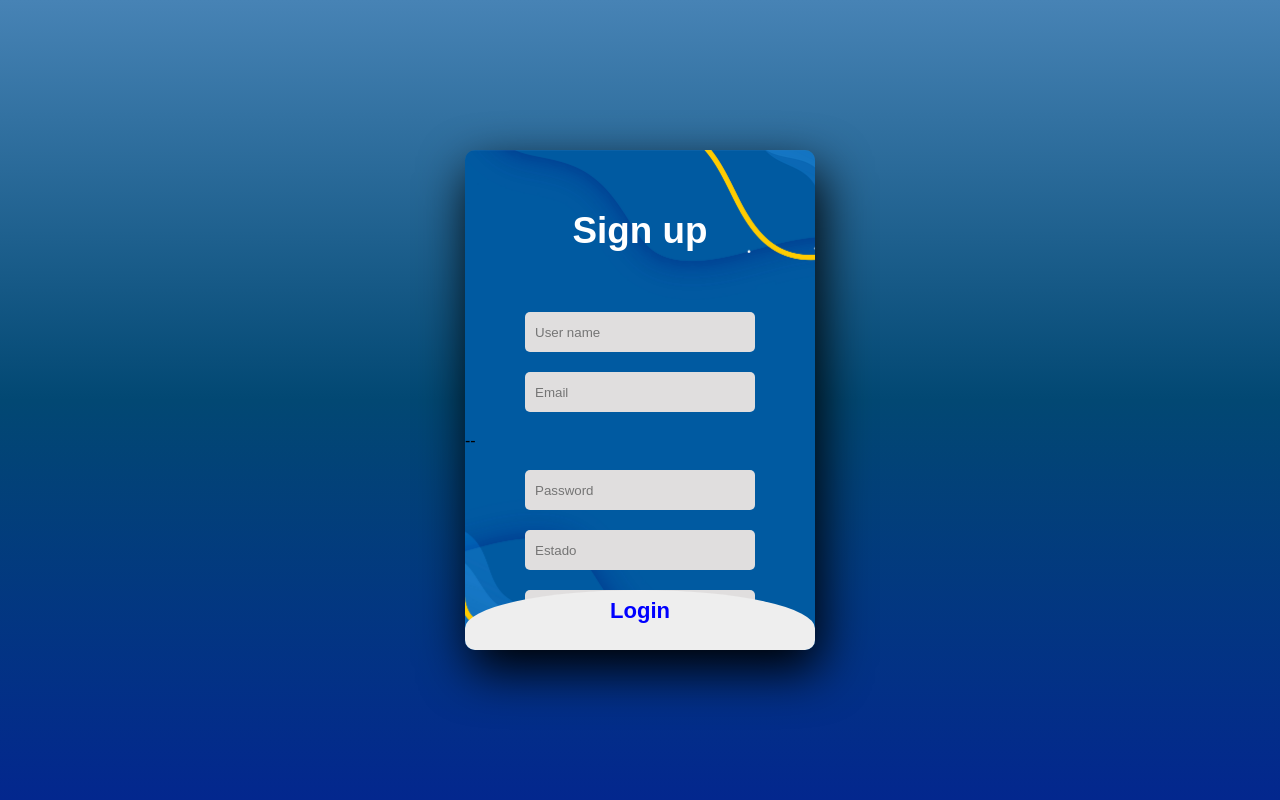
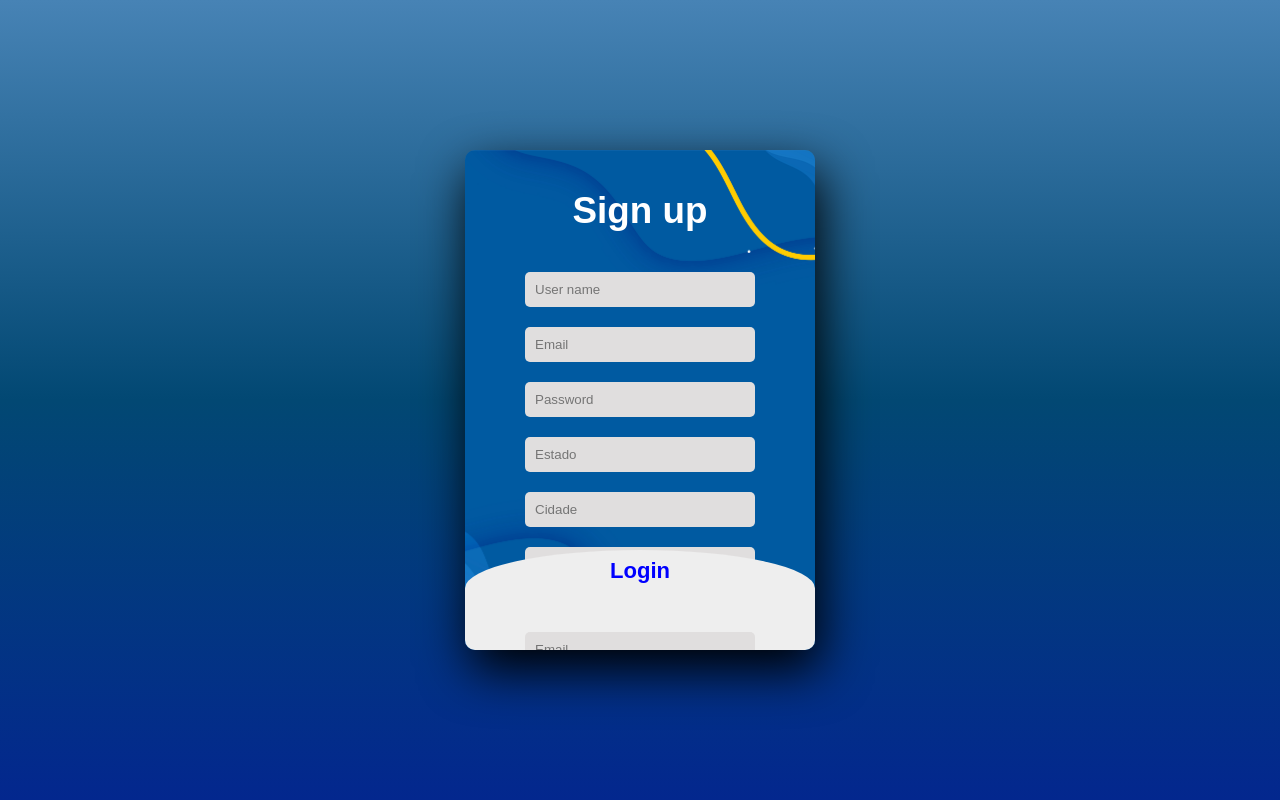
Before and after one commit to dev-lud/seguran-a, a plain HTML site: page index.html in a window 1280 px wide. Drawn offline with Linux system fonts and the light colour scheme.

Commit message:
first commit

```diff
--- a/css/slidetyle.css
+++ b/css/slidetyle.css
@@ -34,7 +34,7 @@ label{
     font-size: 2.3rem;
     justify-content: center;
     display: flex;
-    margin: 60px;
+    margin: 40px;
     font-weight: bold;
     cursor: pointer;
     transition: .5s ease-in-out;
@@ -42,7 +42,7 @@ label{
 
 input{
     width: 60%;
-    height: 20px;
+    height: s0px;
     background: #e0dede;
     justify-content: center;
     display: flex;
--- a/index.html
+++ b/index.html
@@ -17,10 +17,10 @@
             <label for="chk" aria-hidden="true">Sign up</label>
             <input type="text" name="txt" placeholder="User name" required="">
             <input type="email" name="email" placeholder="Email" required="">
-            --<input type="Password" name="pswd" placeholder="Password" required="">
-            <input type="text" name="txt" placeholder="Estado" required="">
+            <input type="Password" name="pswd" placeholder="Password" required="">
+           <input type="text" name="txt" placeholder="Estado" required="">
             <input type="text" name="txt" placeholder="Cidade" required="">
-            <input type="text" name="txt" placeholder="Nome da escola" required="">--
+            <input type="text" name="txt" placeholder="Nome da escola" required="">
             <button type="submit">Sign up</button>
         </form>
     </div>
```
